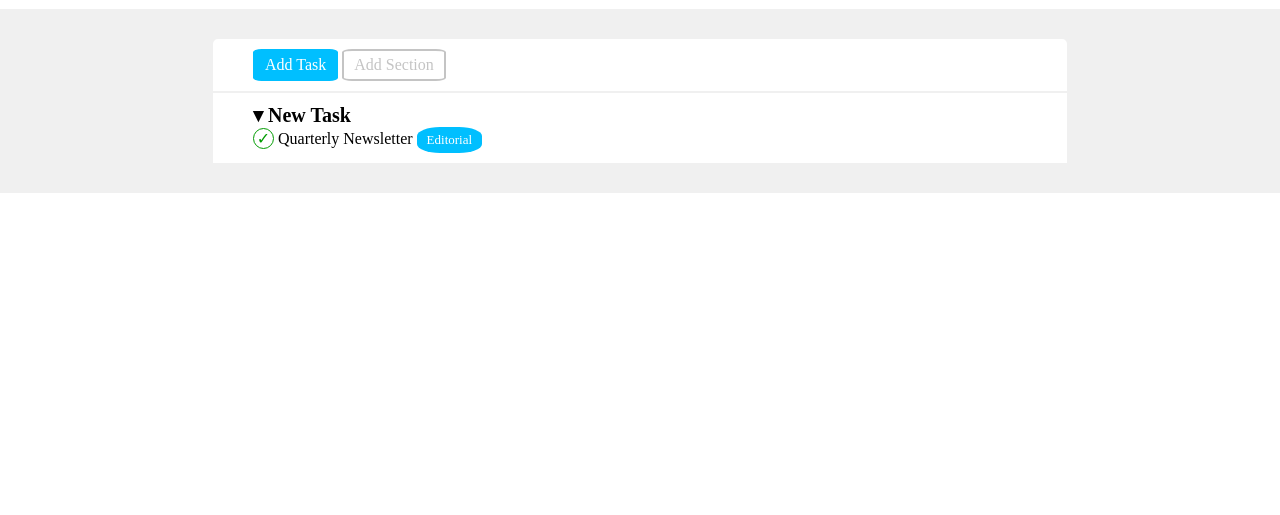
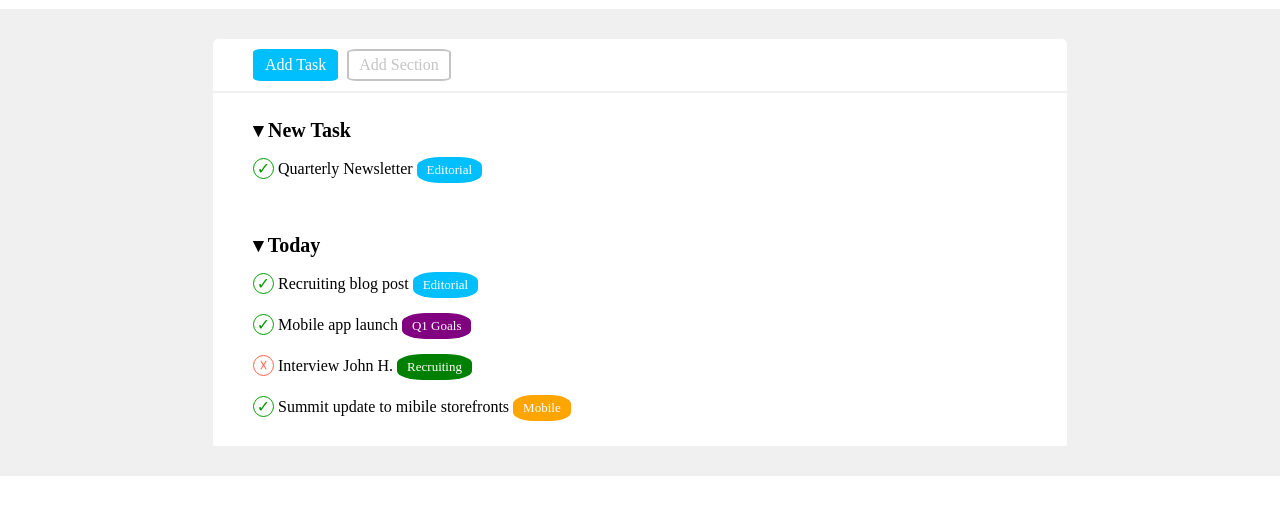
Before and after one commit to GiovanniConti/html-css-toboolist, a plain HTML site: page index.html in a window 1280 px wide. Shown: the part 65-580 px from the top of the page. Drawn offline with Linux system fonts and the light colour scheme.

Commit message:
Completata sezione Today

```diff
--- a/css/styles.css
+++ b/css/styles.css
@@ -14,6 +14,10 @@ main{
 ul{
     list-style-type: none;
     padding: 10px 40px;
+}
+
+li{
+    margin: 15px 0;
 }
 
 /* Stili ID */
@@ -63,6 +67,7 @@ ul{
     padding: 5px 10px;
     border-radius: 10%;
     border: 2px solid rgb(196, 196, 196);
+    margin-right: 5px;
 }
 
 .nomeSezione{
@@ -83,6 +88,15 @@ ul{
     border-radius: 50%;
 }
 
+.croce{
+    display: inline-block;
+    width: 21px;
+    text-align: center;
+    color: tomato;
+    border: 1px solid tomato;
+    border-radius: 50%;
+}
+
 .categoria{
     display: inline-block;
     color: white;
@@ -95,3 +109,15 @@ ul{
 .editorial{
     background-color: deepskyblue;
 }
+
+.q1Goals{
+    background-color: purple;
+}
+
+.recruiting{
+    background-color:green;
+}
+
+.mobile{
+    background-color: orange;
+}
--- a/index.html
+++ b/index.html
@@ -33,9 +33,13 @@
                     <!-- Fine sezione New Task -->
 
                     <!-- Inizio sezione Today -->
-
-                    <!-- &#9747;(CROCE) -->
-
+                    <ul>
+                        <li class="nomeSezione">&#9662; Today</li>
+                        <li><span class="check">&#10003;</span> Recruiting blog post <span class="categoria editorial">Editorial</span> </li>
+                        <li><span class="check">&#10003;</span> Mobile app launch <span class="categoria q1Goals">Q1 Goals</span> </li>
+                        <li><span class="croce">&#9747;</span> Interview John H. <span class="categoria recruiting">Recruiting</span></li>
+                        <li><span class="check">&#10003;</span> Summit update to mibile storefronts <span class="categoria mobile">Mobile</span></li>
+                    </ul>
                     <!-- Fine sezione Today  -->
 
                     <!-- Inizio sezione Upcoming -->
```
